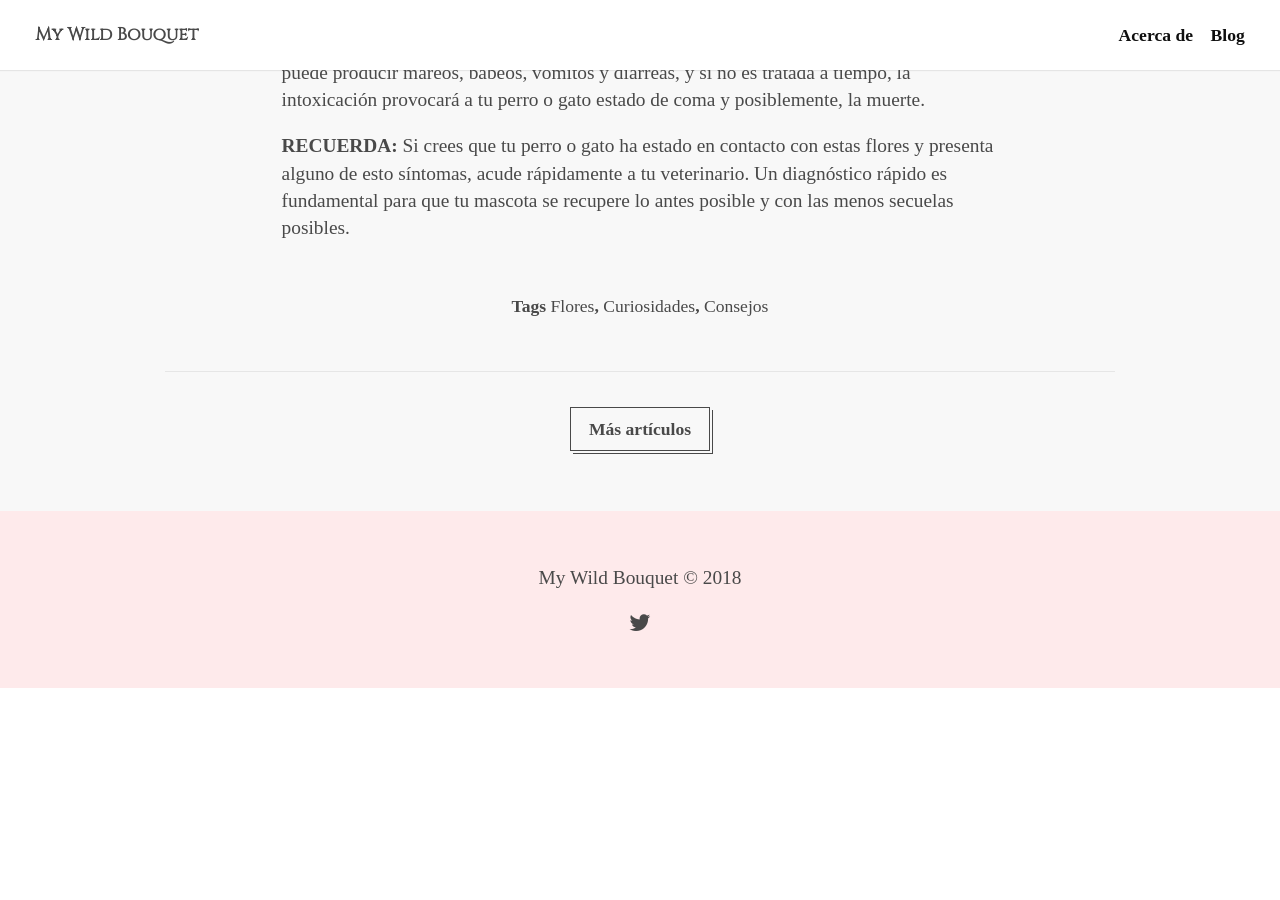
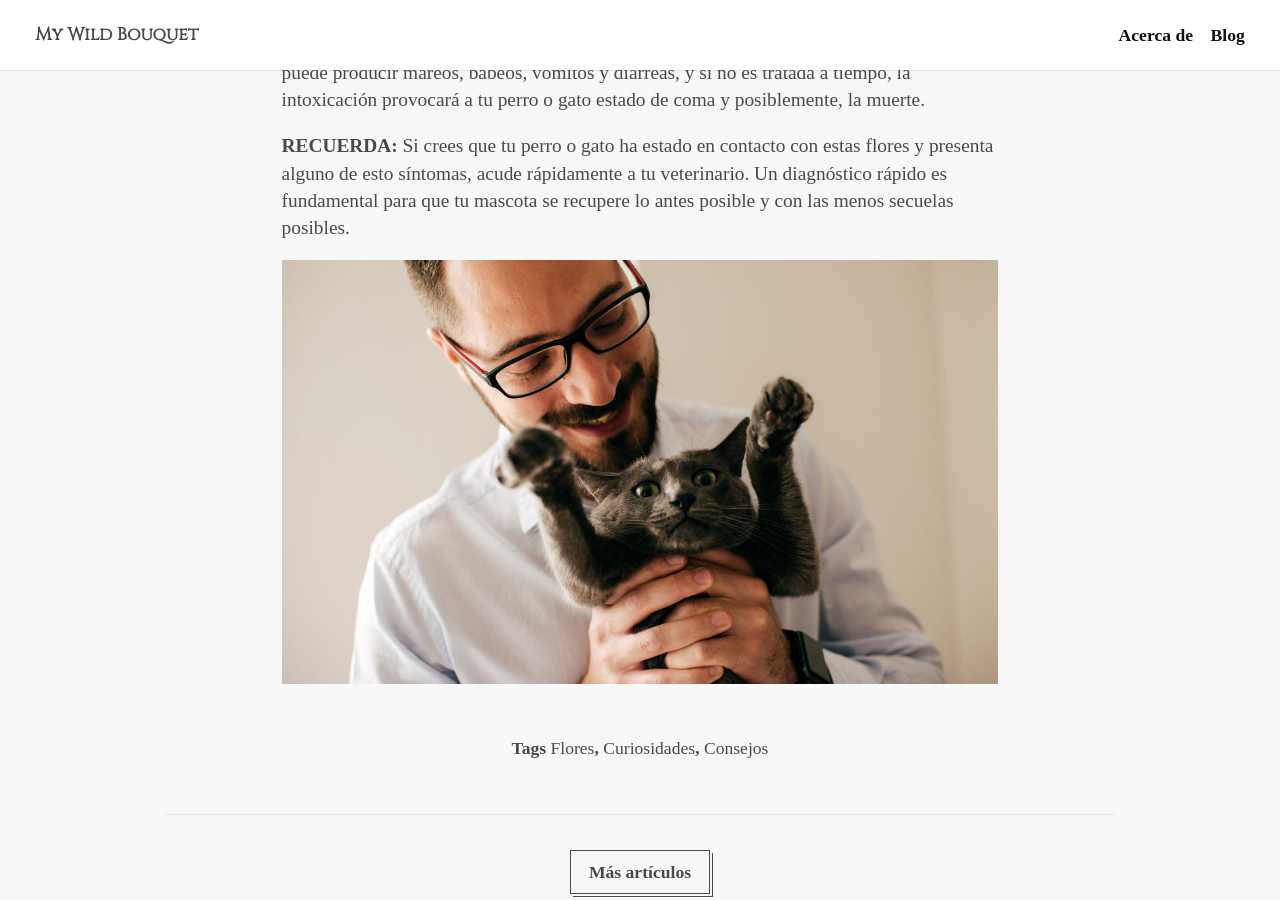
Before and after one commit to keyvanakbary/ramosilvestre.com, a Jekyll site: the page built from src/_posts/2018-01-30-flores-venenosas-para-perros-y-gatos.md, in a window 1280 px wide and 900 px high, scrolled down 5072 px. Built offline with Jekyll 4.4.1, drawn with Linux system fonts in a browser that asks for light colours; some web fonts are replaced; before the commit the page ends 5760 px from its top, so only the background shows below that.

Commit message:
Update 2018-01-30-flores-venenosas-para-perros-y-gatos.md

```diff
--- a/src/_posts/2018-01-30-flores-venenosas-para-perros-y-gatos.md
+++ b/src/_posts/2018-01-30-flores-venenosas-para-perros-y-gatos.md
@@ -60,3 +60,6 @@ La azalea es una de las plantas **más tóxicas que existen para tu mascota**. I
 
 
 **RECUERDA:** Si crees que tu perro o gato ha estado en contacto con estas flores y presenta alguno de esto síntomas, acude rápidamente a tu veterinario. Un diagnóstico rápido es fundamental para que tu mascota se recupere lo antes posible y con las menos secuelas posibles.
+
+
+![Flores venenosas para tu mascota](/assets/images/posts/flores-venenosas-perros-gatos.jpg)
```
